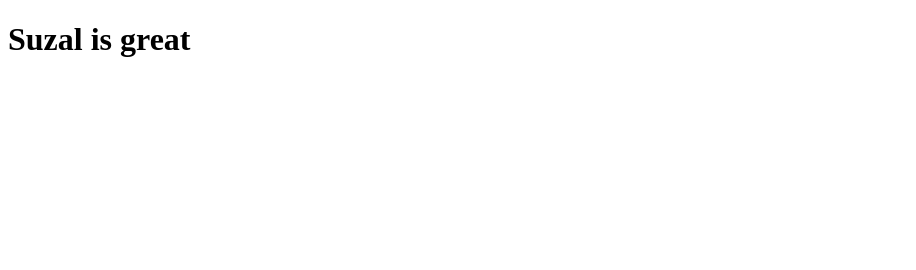
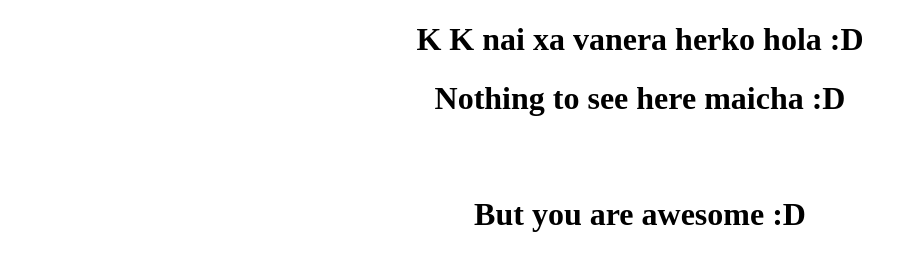
Before and after one commit to prameshbajra/Chat-App, a website: page public/index.html in a window 1280 px wide. Shown: the whole page, without its empty margins (0-916 px from the left). Drawn offline with nearby package versions, Linux system fonts and the light colour scheme; no server answers.

Commit message:
maicha ko !!

```diff
--- a/package.json
+++ b/package.json
@@ -23,5 +23,9 @@
     "dependencies": {
         "express": "^4.16.2",
         "socket.io": "^2.0.4"
+    },
+    "devDependencies": {
+        "expect": "^21.2.1",
+        "mocha": "^4.0.1"
     }
 }
--- a/public/index.html
+++ b/public/index.html
@@ -7,7 +7,12 @@
     <title>Chat App</title>
 </head>
 <body>
-    <h1>Suzal is great</h1>
+    <center>
+        <h1>K K nai xa vanera herko hola :D</h1>
+        <h1>Nothing to see here maicha :D </h1>
+        <br><br>
+        <h1>But you are awesome :D</h1>
+    </center>
 
     <!-- loading socket io library ... -->
     <script src = "/socket.io/socket.io.js"></script>
```
Also changed, not shown: server/utils/message.js (added, +9 -0 lines), 1 other file.
